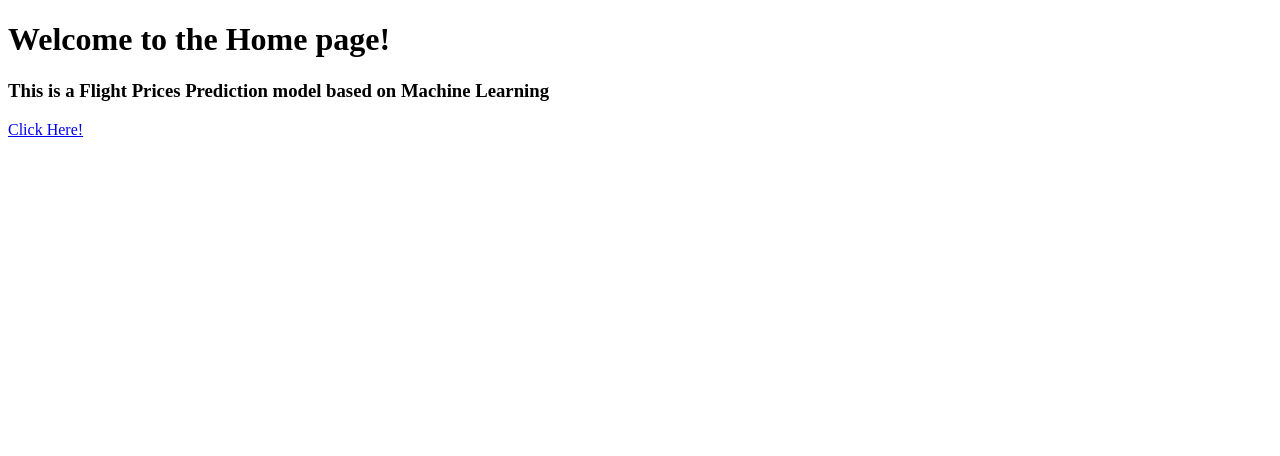
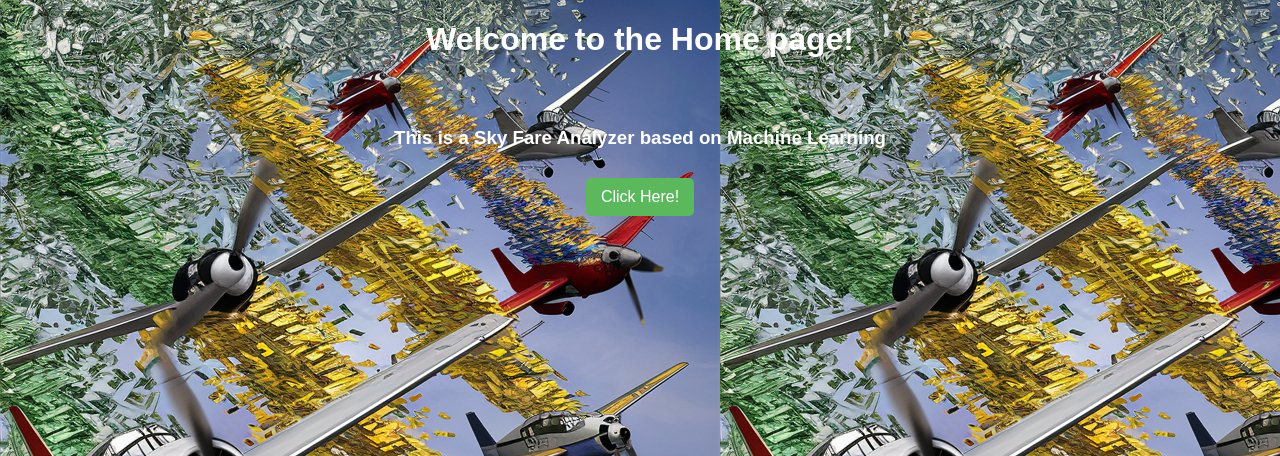
Before and after one commit to jatainkumar/skyfare-analyzer, a Flask app: page / in a window 1280 px wide. Shown: the top 456 px of the page. Run offline with Flask 3, Linux system fonts and the light colour scheme; parts of the project's set-up code (start-up, migrations or seed data) failed here and were passed over.

Commit message:
css added

```diff
--- /dev/null
+++ b/static/styles.css
@@ -0,0 +1,129 @@
+/* styles.css */
+
+/* General styles */
+
+body {
+    font-family: Arial, sans-serif;
+    background-image: url("image/bg.jpeg");
+    background-color: #1a1a1a;
+    color: #ccc;
+    margin: 0;
+    padding: 0;
+}
+
+h1, h3 {
+    text-align: center;
+    color: #fff;
+}
+
+.container {
+    width: 80%;
+    margin: auto;
+    overflow: hidden;
+}
+
+/* Center container */
+.center-container {
+    display: flex;
+    flex-direction: column;
+    align-items: center;
+    justify-content: center;
+    text-align: center;
+    margin-top: 50px;
+}
+
+/* Form styles */
+form {
+    background: #333;
+    padding: 20px;
+    margin: 20px 0;
+    border-radius: 5px;
+    box-shadow: 0 0 10px rgba(0, 0, 0, 0.5);
+}
+
+form div {
+    margin-bottom: 10px;
+}
+
+form label {
+    display: block;
+    margin-bottom: 5px;
+    color: #bbb;
+}
+
+form input, form select {
+    width: 100%;
+    padding: 8px;
+    box-sizing: border-box;
+    border: 1px solid #555;
+    border-radius: 4px;
+    background: #444;
+    color: #fff;
+}
+
+form input[type="submit"] {
+    width: auto;
+    background: #5cb85c;
+    color: #fff;
+    border: none;
+    cursor: pointer;
+    padding: 10px 15px;
+    border-radius: 4px;
+}
+
+form input[type="submit"]:hover {
+    background: #4cae4c;
+}
+
+/* Message styles */
+.message {
+    background: #444;
+    color: #5cb85c;
+    padding: 10px;
+    border: 1px solid #555;
+    border-radius: 4px;
+    margin-bottom: 20px;
+}
+
+/* Link styles */
+a {
+    color: #5cb85c;
+    text-decoration: none;
+}
+
+a:hover {
+    text-decoration: underline;
+}
+
+/* Error message styles */
+.error {
+    color: #a94442;
+    background: #d9534f;
+    padding: 10px;
+    border: 1px solid #d43f3a;
+    border-radius: 4px;
+}
+
+/* Button styles */
+.button {
+    display: inline-block;
+    padding: 10px 15px;
+    font-size: 16px;
+    cursor: pointer;
+    text-align: center;
+    text-decoration: none;
+    outline: none;
+    color: #fff;
+    background-color: #5cb85c;
+    border: none;
+    border-radius: 5px;
+    margin-top: 10px;
+}
+
+.button:hover {
+    background-color: #4cae4c;
+}
+
+.button:active {
+    background-color: #45a049;
+}
--- a/templates/home.html
+++ b/templates/home.html
@@ -1,8 +1,8 @@
 {% extends "layout.html" %}
 
 {% block content %}
-<div>
-    <h3>This is a Flight Prices Prediction model based on Machine Learning</h3>
-    <a href="{{ url_for('predict') }}">Click Here!</a>
+<div class="center-container">
+    <h3>This is a Sky Fare Analyzer based on Machine Learning</h3>
+    <a href="{{ url_for('predict') }}" class="button">Click Here!</a>
 </div>
 {% endblock content %}
--- a/templates/layout.html
+++ b/templates/layout.html
@@ -4,19 +4,23 @@
     <meta charset="UTF-8">
     <meta name="viewport" content="width=device-width, initial-scale=1.0">
     <title>{{ title }}</title>
+    <link rel="stylesheet" href="{{ url_for('static', filename='styles.css') }}">
 </head>
 <body>
+    <div class="overlay"></div>
+    <div class="container">
         <h1>Welcome to the {{ title }} page!</h1>
 
         {% with messages = get_flashed_messages() %}
             {% if messages %}
                 {% for message in messages %}
-                <div>{{ message }}</div>
+                    <div class="message">{{ message }}</div>
                 {% endfor %}
             {% endif %}
         {% endwith %}
 
         {% block content %}
         {% endblock %}
+    </div>
 </body>
 </html>
--- a/templates/predict.html
+++ b/templates/predict.html
@@ -93,13 +93,13 @@
         {% endif %}
     </div>
     <br>
-    <div>{{ form.submit() }}</div>
+    <div class="center-container">{{ form.submit() }}</div>
     <br>
-    <div>
+    <div class="center-container">
         {{ output }}
     </div>
     <br>
-    <div>
+    <div class="center-container">
         <p>Redirect to Homepage? <a href="{{ url_for('home') }}">Home</a></p>
     </div>
 </form>
```
Also changed, not shown: image/bg.jpeg (added). Lines whose indentation alone changed are shown as unchanged.
